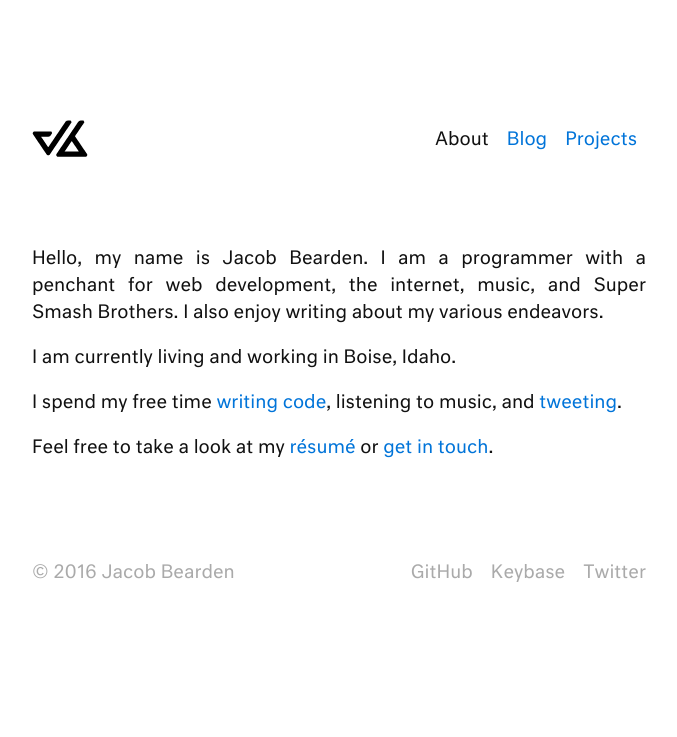
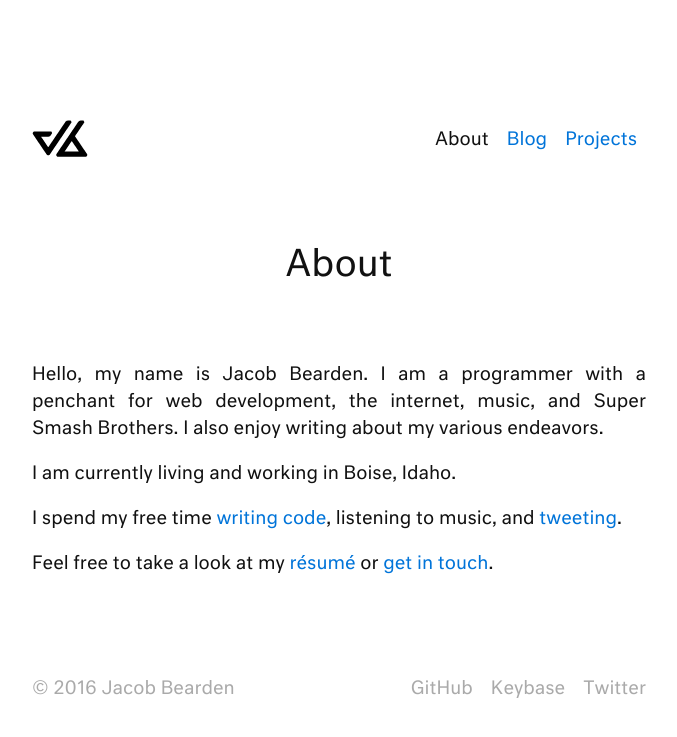
Before and after one commit to jacobbearden/bearden.io, a Jekyll site: the page built from index.md, in a window 1280 px wide. Shown: the top 737 px of the page, without its empty margins (301-978 px from the left). Built offline with Jekyll 4.4.1, drawn with Linux system fonts in a browser that asks for light colours.

Commit message:
page headings

```diff
--- a/_layouts/page.html
+++ b/_layouts/page.html
@@ -31,6 +31,10 @@
 		</header>
 
 		<main class="container page">
+			<header class="page-header">
+				<h1 class="header-title">{{ page.title }}</h1>
+			</header>
+
 			{{ content }}
 		</main>
 
--- a/static/sass/_shame.scss
+++ b/static/sass/_shame.scss
@@ -15,15 +15,6 @@
 	}
 }
 
-.post-header {
-	margin-bottom: 80px;
-	text-align: center;
-}
-
-.header-subtitle {
-	color: $grey;
-}
-
 .footer {
 	color: $grey;
 	margin-bottom: 30px;
@@ -36,6 +27,15 @@
 .page, .post {
 	margin-bottom: 80px;
 	text-align: justify;
+}
+
+.page-header, .post-header {
+	margin-bottom: 80px;
+	text-align: center;
+}
+
+.header-subtitle {
+	color: $grey;
 }
 
 img {
```
